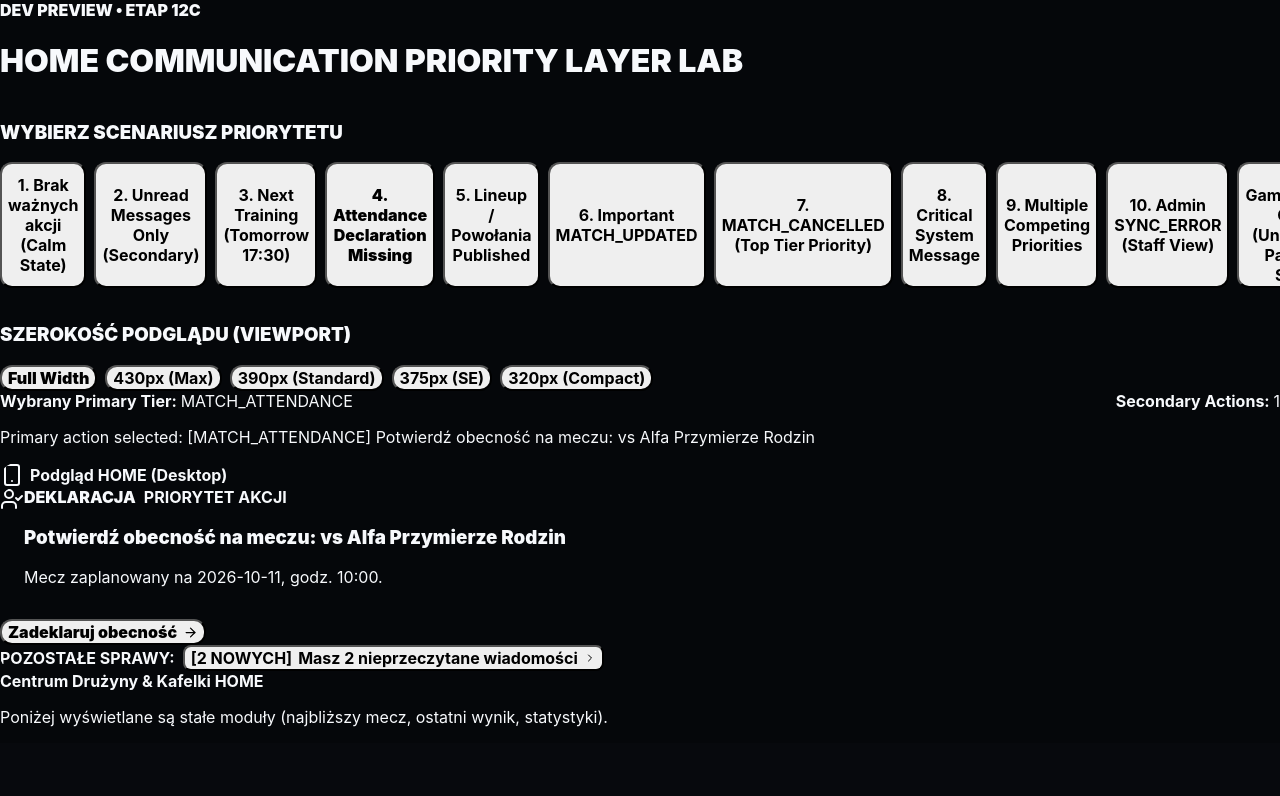
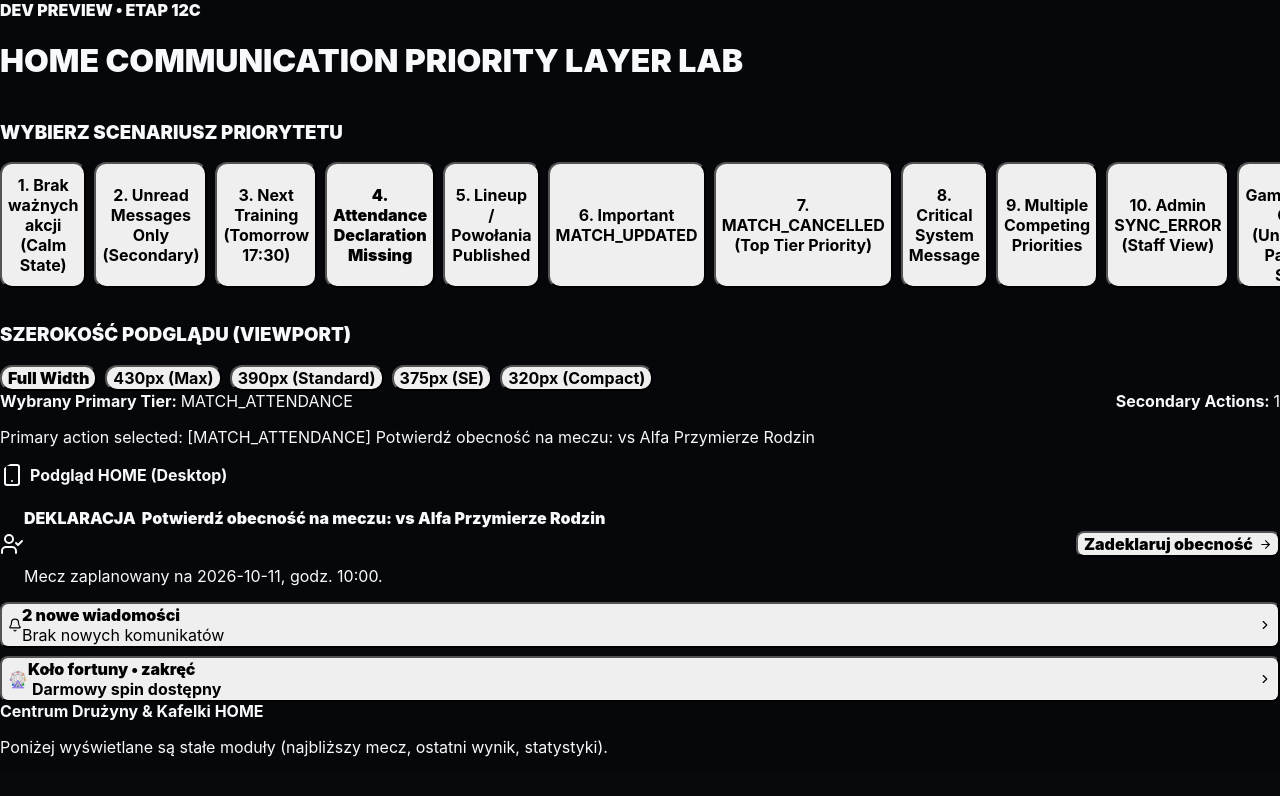
Before and after one commit to Junior190284/DELTA-2028, a Next.js app: page /dev/home-priority in a window 1280 px wide. Shown: the top 796 px of the page. Built offline with nearby package versions, Linux system fonts and the light colour scheme.

Commit message:
fix(home): replace bulky white priority cards with compact inferno communication strip

```diff
--- a/components/DeltaHomePrioritySection.tsx
+++ b/components/DeltaHomePrioritySection.tsx
@@ -19,141 +19,170 @@ import type { HomePriorityAction, PriorityEngineOutput } from '@/lib/home/priori
 interface DeltaHomePrioritySectionProps {
   priorityData: PriorityEngineOutput;
   onNavigate: (tab: string, payload?: any) => void;
+  unreadCount?: number;
+  dailySpinAvailable?: boolean;
 }
 
 export default function DeltaHomePrioritySection({
   priorityData,
-  onNavigate
+  onNavigate,
+  unreadCount = 0,
+  dailySpinAvailable = true
 }: DeltaHomePrioritySectionProps) {
   const { primaryAction, secondaryActions } = priorityData;
 
-  if (!primaryAction) {
-    return null;
-  }
+  // Find if there is a critical operational emergency or match attendance declaration
+  const isCriticalAlert = primaryAction?.tier === 'CRITICAL_ALERT';
+  const isAttendanceReq = primaryAction?.tier === 'MATCH_ATTENDANCE';
+  const isLineupCallup = primaryAction?.tier === 'LINEUP_CALLUP';
+  const isScheduleChange = primaryAction?.tier === 'SCHEDULE_CHANGE';
+  const isAdminAlert = primaryAction?.tier === 'ADMIN_ALERT';
 
-  const renderTierIcon = (action: HomePriorityAction) => {
-    switch (action.tier) {
-      case 'CRITICAL_ALERT':
-        return <Flame className="w-5 h-5 text-red-400 animate-pulse" />;
-      case 'MATCH_ATTENDANCE':
-        return <UserCheck className="w-5 h-5 text-amber-400" />;
-      case 'LINEUP_CALLUP':
-        return <CalendarDays className="w-5 h-5 text-yellow-400" />;
-      case 'MATCH_SOON':
-        return <CalendarDays className="w-5 h-5 text-emerald-400" />;
-      case 'TRAINING_SOON':
-        return <Zap className="w-5 h-5 text-amber-400" />;
-      case 'SCHEDULE_CHANGE':
-        return <CalendarDays className="w-5 h-5 text-amber-400" />;
-      case 'ADMIN_ALERT':
-        return <ShieldAlert className="w-5 h-5 text-orange-400" />;
-      case 'GAMIFICATION':
-        return <Gift className="w-5 h-5 text-purple-400" />;
-      case 'UNREAD_MESSAGES':
-      default:
-        return <Bell className="w-5 h-5 text-amber-400" />;
-    }
-  };
+  const hasUrgentBanner = isCriticalAlert || isAttendanceReq || isLineupCallup || isScheduleChange || isAdminAlert;
 
-  const isCritical = primaryAction.importance === 'CRITICAL';
-  const isImportant = primaryAction.importance === 'IMPORTANT';
+  // Extract unread message & spin info from actions or fallback props
+  const unreadAction =
+    (primaryAction?.tier === 'UNREAD_MESSAGES' ? primaryAction : null) ||
+    secondaryActions.find((a) => a.tier === 'UNREAD_MESSAGES');
+
+  const spinAction =
+    (primaryAction?.tier === 'GAMIFICATION' ? primaryAction : null) ||
+    secondaryActions.find((a) => a.tier === 'GAMIFICATION');
+
+  const unreadLabel = unreadAction?.headline || (unreadCount > 0 ? `${unreadCount} nowych wiadomości` : 'Powiadomienia');
+  const spinLabel = spinAction?.headline || (dailySpinAvailable ? 'Koło fortuny • zakręć' : 'Koło fortuny • użyte dzisiaj');
+  const isSpinReady = dailySpinAvailable || spinAction?.headline.includes('zakręć');
 
   return (
     <section
-      className="v200-home-priority-section w-full mb-4 animate-fadeIn"
+      className="v200-home-priority-section w-full mb-3.5 animate-fadeIn"
       role="region"
       aria-label="Najważniejsze teraz"
     >
-      {/* Primary Action Card */}
+      {/* 1. URGENT / ACTIONABLE BANNER (Only when critical event or required attendance declaration exists) */}
+      {hasUrgentBanner && primaryAction && (
         <div
-        className={`relative overflow-hidden rounded-2xl border transition-all p-4 sm:p-5 shadow-xl ${
-          isCritical
+          className={`relative overflow-hidden rounded-xl border mb-2.5 p-3 sm:p-3.5 shadow-lg transition-all ${
+            isCriticalAlert
               ? 'bg-gradient-to-r from-red-950/90 via-slate-900/95 to-red-950/80 border-red-500/50 shadow-red-950/30'
-            : isImportant
+              : isAttendanceReq
               ? 'bg-gradient-to-r from-amber-950/80 via-slate-900/95 to-slate-950/90 border-amber-500/40 shadow-amber-950/20'
               : 'bg-gradient-to-r from-slate-900/90 via-slate-900/80 to-slate-950/90 border-white/15 shadow-black/40'
           }`}
         >
-        <div className="flex flex-col sm:flex-row sm:items-center justify-between gap-4">
-          <div className="flex items-start gap-3.5 flex-1 min-w-0">
+          <div className="flex items-center justify-between gap-3">
+            <div className="flex items-center gap-2.5 min-w-0 flex-1">
               <div
-              className={`w-11 h-11 rounded-xl flex items-center justify-center shrink-0 border mt-0.5 ${
-                isCritical
+                className={`w-8 h-8 rounded-lg flex items-center justify-center shrink-0 border ${
+                  isCriticalAlert
                     ? 'bg-red-500/20 border-red-500/40 text-red-400'
-                  : isImportant
-                  ? 'bg-amber-500/20 border-amber-500/40 text-amber-400'
-                  : 'bg-slate-800/80 border-white/10 text-white'
+                    : 'bg-amber-500/20 border-amber-500/40 text-amber-400'
                 }`}
               >
-              {renderTierIcon(primaryAction)}
+                {isCriticalAlert ? (
+                  <Flame className="w-4 h-4 text-red-400 animate-pulse" />
+                ) : isAttendanceReq ? (
+                  <UserCheck className="w-4 h-4 text-amber-400" />
+                ) : (
+                  <AlertTriangle className="w-4 h-4 text-yellow-400" />
+                )}
               </div>
 
-            <div className="flex-1 min-w-0">
-              <div className="flex items-center gap-2 flex-wrap mb-1">
+              <div className="min-w-0 flex-1">
+                <div className="flex items-center gap-1.5 flex-wrap">
                   <span
-                  className={`text-[10px] font-black uppercase tracking-wider px-2 py-0.5 rounded border ${
-                    isCritical
+                    className={`text-[9px] font-black uppercase tracking-wider px-1.5 py-0.2 rounded border ${
+                      isCriticalAlert
                         ? 'bg-red-600 text-white border-red-500'
-                      : isImportant
-                      ? 'bg-amber-500 text-slate-950 border-amber-400 font-black'
-                      : 'bg-white/10 text-slate-300 border-white/10'
+                        : 'bg-amber-500 text-slate-950 border-amber-400 font-black'
                     }`}
                   >
-                  {primaryAction.badgeText || 'NAJWAŻNIEJSZE TERAZ'}
+                    {primaryAction.badgeText || 'PILNE'}
                   </span>
-                <span className="text-[10px] text-slate-400 font-bold uppercase tracking-wider">
-                  PRIORYTET AKCJI
-                </span>
+                  <h4 className="text-white font-black text-xs sm:text-sm truncate m-0">
+                    {primaryAction.headline}
+                  </h4>
                 </div>
-
-              <h3 className="text-white font-black text-sm sm:text-base leading-snug m-0">
-                {primaryAction.headline}
-              </h3>
-
-              <p className="text-xs text-slate-300 mt-1 line-clamp-2 leading-relaxed m-0">
+                <p className="text-[11px] text-slate-300 truncate m-0 mt-0.5">
                   {primaryAction.subtext}
                 </p>
               </div>
             </div>
 
-          <div className="self-start sm:self-center shrink-0">
             <button
               type="button"
-              className={`px-4 py-2.5 rounded-xl text-xs font-black transition-all shadow-md flex items-center gap-1.5 ${
-                isCritical
-                  ? 'bg-red-600 hover:bg-red-500 text-white shadow-red-600/30'
-                  : isImportant
-                  ? 'bg-amber-500 hover:bg-amber-400 text-slate-950 shadow-amber-500/20 font-black'
-                  : 'bg-white/15 hover:bg-white/25 text-white border border-white/15'
+              className={`shrink-0 px-3 py-1.5 rounded-lg text-xs font-black transition-all shadow-sm flex items-center gap-1.5 ${
+                isCriticalAlert
+                  ? 'bg-red-600 hover:bg-red-500 text-white'
+                  : 'bg-amber-500 hover:bg-amber-400 text-slate-950 font-black'
               }`}
               onClick={() => onNavigate(primaryAction.targetTab, primaryAction.targetPayload)}
             >
               <span>{primaryAction.ctaLabel}</span>
-              <ArrowRight size={15} />
+              <ArrowRight size={13} />
             </button>
           </div>
         </div>
+      )}
 
-        {/* Secondary Actions Mini Bar */}
-        {secondaryActions.length > 0 && (
-          <div className="mt-3.5 pt-3 border-t border-white/10 flex flex-wrap items-center gap-2">
-            <span className="text-[10px] font-bold text-slate-400 uppercase tracking-wider mr-1">
-              Pozostałe sprawy:
+      {/* 2. COMPACT INFERNO COMMUNICATION STRIP (Replacing old white cards) */}
+      <div
+        className="v200-home-comm-strip w-full p-2 sm:p-2.5 rounded-xl border border-[#d4af37]/20 shadow-[0_4px_16px_rgba(0,0,0,0.6)] backdrop-blur-md grid grid-cols-1 sm:grid-cols-2 gap-2"
+        style={{ background: 'rgba(8, 10, 14, 0.92)' }}
+      >
+        {/* Tile 1: Wiadomości / Powiadomienia */}
+        <button
+          type="button"
+          onClick={() => onNavigate('notifications')}
+          className="min-w-0 px-3 py-2 rounded-lg bg-white/[0.04] hover:bg-white/[0.08] active:bg-white/[0.12] border border-white/10 hover:border-amber-400/30 transition-all flex items-center justify-between gap-2 text-left group"
+        >
+          <div className="flex items-center gap-2.5 min-w-0">
+            <div className="relative w-7 h-7 rounded-lg bg-amber-500/15 border border-amber-500/30 flex items-center justify-center shrink-0 text-amber-400">
+              <Bell size={14} />
+              {unreadCount > 0 && (
+                <span className="absolute -top-0.5 -right-0.5 w-2 h-2 rounded-full bg-red-500 border border-[#080a0e] animate-pulse" />
+              )}
+            </div>
+            <div className="min-w-0">
+              <div className="text-xs font-black text-white group-hover:text-amber-300 transition-colors truncate">
+                {unreadLabel}
+              </div>
+              <div className="text-[10px] text-slate-400 truncate">
+                {unreadCount > 0 ? 'Centrum wiadomości i alerty' : 'Brak nowych komunikatów'}
+              </div>
+            </div>
+          </div>
+          <ChevronRight size={14} className="text-slate-500 group-hover:text-amber-400 shrink-0 transition-colors" />
+        </button>
+
+        {/* Tile 2: Koło Fortuny (Daily Spin) */}
+        <button
+          type="button"
+          onClick={() => onNavigate('collection', { openSpin: true })}
+          className="min-w-0 px-3 py-2 rounded-lg bg-white/[0.04] hover:bg-white/[0.08] active:bg-white/[0.12] border border-white/10 hover:border-amber-400/30 transition-all flex items-center justify-between gap-2 text-left group"
+        >
+          <div className="flex items-center gap-2.5 min-w-0">
+            <div className="w-7 h-7 rounded-lg bg-red-600/15 border border-red-500/30 flex items-center justify-center shrink-0 text-amber-400 text-sm">
+              🎡
+            </div>
+            <div className="min-w-0">
+              <div className="text-xs font-black text-white group-hover:text-amber-300 transition-colors truncate">
+                {spinLabel}
+              </div>
+              <div className="text-[10px] text-slate-400 truncate flex items-center gap-1">
+                {isSpinReady ? (
+                  <span className="text-amber-400 font-bold flex items-center gap-1">
+                    <span className="w-1.5 h-1.5 rounded-full bg-amber-400 animate-ping" />
+                    Darmowy spin dostępny
                   </span>
-            {secondaryActions.map((sec) => (
-              <button
-                key={sec.id}
-                type="button"
-                className="px-2.5 py-1 rounded-lg bg-white/5 hover:bg-white/10 border border-white/10 text-[11px] font-bold text-slate-300 hover:text-white transition-all flex items-center gap-1.5"
-                onClick={() => onNavigate(sec.targetTab, sec.targetPayload)}
-              >
-                <span>{sec.badgeText ? `[${sec.badgeText}]` : '•'}</span>
-                <span className="truncate max-w-[200px]">{sec.headline}</span>
-                <ChevronRight size={12} className="text-amber-400 shrink-0" />
+                ) : (
+                  <span className="text-slate-500">Użyte dzisiaj • wróć jutro</span>
+                )}
+              </div>
+            </div>
+          </div>
+          <ChevronRight size={14} className="text-slate-500 group-hover:text-amber-400 shrink-0 transition-colors" />
         </button>
-            ))}
-          </div>
-        )}
       </div>
     </section>
   );
--- a/components/TeamHub.tsx
+++ b/components/TeamHub.tsx
@@ -2311,8 +2311,12 @@ export default function TeamHub(props:{
         {/* COMMUNICATION PRIORITY LAYER (ETAP 12C: "NAJWAŻNIEJSZE TERAZ") */}
         <DeltaHomePrioritySection
           priorityData={homePriorityData}
+          unreadCount={unreadNewsCount}
+          dailySpinAvailable={!gameProfile?.dailySpinUsedToday}
           onNavigate={(targetTab, payload) => {
-            if (targetTab === "matches" && payload?.matchId) {
+            if (targetTab === "notifications") {
+              setNotificationsModalOpen(true);
+            } else if (targetTab === "matches" && payload?.matchId) {
               const m = matches.find(item => item.id === payload.matchId);
               if (m) {
                 setSelectedMatch(m);
--- a/lib/home/priority-engine.ts
+++ b/lib/home/priority-engine.ts
@@ -74,6 +74,17 @@ export interface PriorityEngineOutput {
   secondaryActions: HomePriorityAction[];
   reason: string;
   hasPriority: boolean;
+}
+
+export function formatUnreadMessagesText(count: number): string {
+  if (count === 0) return 'Brak nowych wiadomości';
+  if (count === 1) return '1 nowa wiadomość';
+  const mod10 = count % 10;
+  const mod100 = count % 100;
+  if (mod10 >= 2 && mod10 <= 4 && (mod100 < 10 || mod100 >= 20)) {
+    return `${count} nowe wiadomości`;
+  }
+  return `${count} nowych wiadomości`;
 }
 
 /**
@@ -306,33 +317,33 @@ export function computeHomePriorities(input: PriorityEngineInput): PriorityEngin
   // 6. TIER 6: UNREAD COMMUNICATION IN NOTIFICATION CENTER
   const unreadCount = input.unreadMessagesCount || 0;
   if (unreadCount > 0) {
+    const text = formatUnreadMessagesText(unreadCount);
     actions.push({
       id: 'unread_messages_summary',
       tier: 'UNREAD_MESSAGES',
       priorityScore: 40,
       importance: 'NORMAL',
       category: 'club',
-      headline:
-        unreadCount === 1 ? 'Masz 1 nieprzeczytaną wiadomość' : `Masz ${unreadCount} nieprzeczytane wiadomości`,
-      subtext: 'Sprawdź najnowsze komunikaty i powiadomienia w Centrum Wiadomości.',
-      ctaLabel: 'Otwórz Wiadomości',
-      targetTab: 'news',
-      badgeText: `${unreadCount} NOWYCH`,
+      headline: text,
+      subtext: 'Sprawdź komunikaty i powiadomienia klubowe.',
+      ctaLabel: 'Wiadomości',
+      targetTab: 'notifications',
+      badgeText: '',
     });
   }
 
   // 7. TIER 7: GAMIFICATION / RETENTION (Strictly secondary / tertiary)
   if ((input.unopenedPacksCount || 0) > 0) {
+    const packsCount = input.unopenedPacksCount!;
+    const packText = packsCount === 1 ? '1 nowa paczka' : `${packsCount} nowe paczki`;
     actions.push({
       id: 'gamification_packs',
       tier: 'GAMIFICATION',
       priorityScore: 25,
       importance: 'LOW',
       category: 'gamification',
-      headline: 'Masz nieotwarte paczki kart!',
-      subtext: `Czeka na Ciebie ${input.unopenedPacksCount} ${
-        input.unopenedPacksCount === 1 ? 'paczka' : 'paczki'
-      } do otwarcia.`,
+      headline: packText,
+      subtext: 'Otwórz paczki kart zawodników.',
       ctaLabel: 'Otwórz paczki',
       targetTab: 'collection',
       badgeText: 'KARTY',
@@ -344,11 +355,13 @@ export function computeHomePriorities(input: PriorityEngineInput): PriorityEngin
       priorityScore: 20,
       importance: 'LOW',
       category: 'gamification',
-      headline: 'Daily Spin jest gotowy!',
-      subtext: 'Zakręć kołem fortuny i odbierz darmowe nagrody klubowe.',
-      ctaLabel: 'Zakręć kołem',
-      targetTab: 'home',
-      badgeText: 'SPIN',
+      headline: 'Koło fortuny • zakręć',
+      subtext: 'Zakręć kołem i odbierz darmowe nagrody klubowe.',
+      ctaLabel: 'Zakręć',
+      targetTab: 'collection',
+      targetPayload: { openSpin: true },
+      badgeText: '',
+      entityId: 'spin_ready',
     });
   }
 
```
Also changed, not shown: 1 other file (tests, documents, lock files or other folders). Lines whose indentation alone changed are shown as unchanged.
